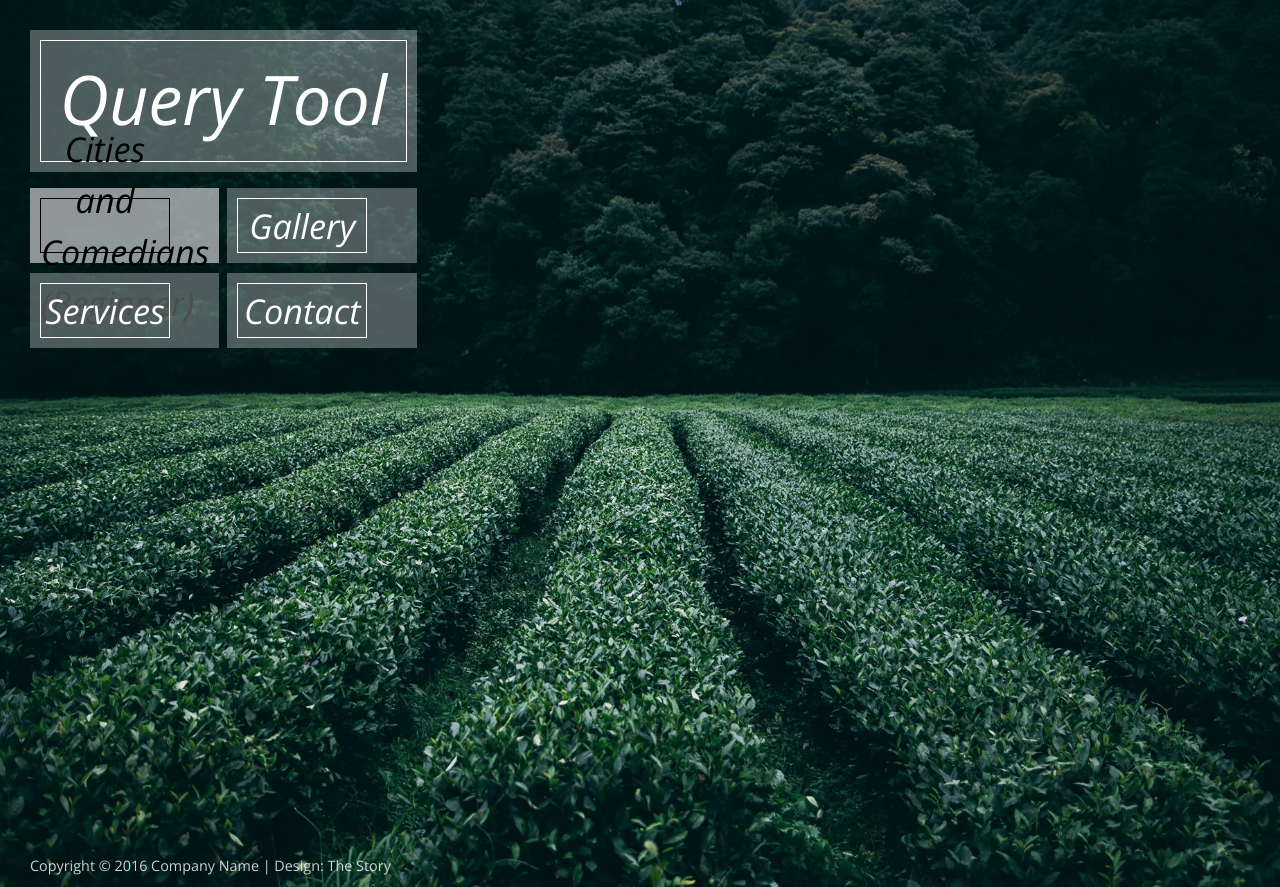
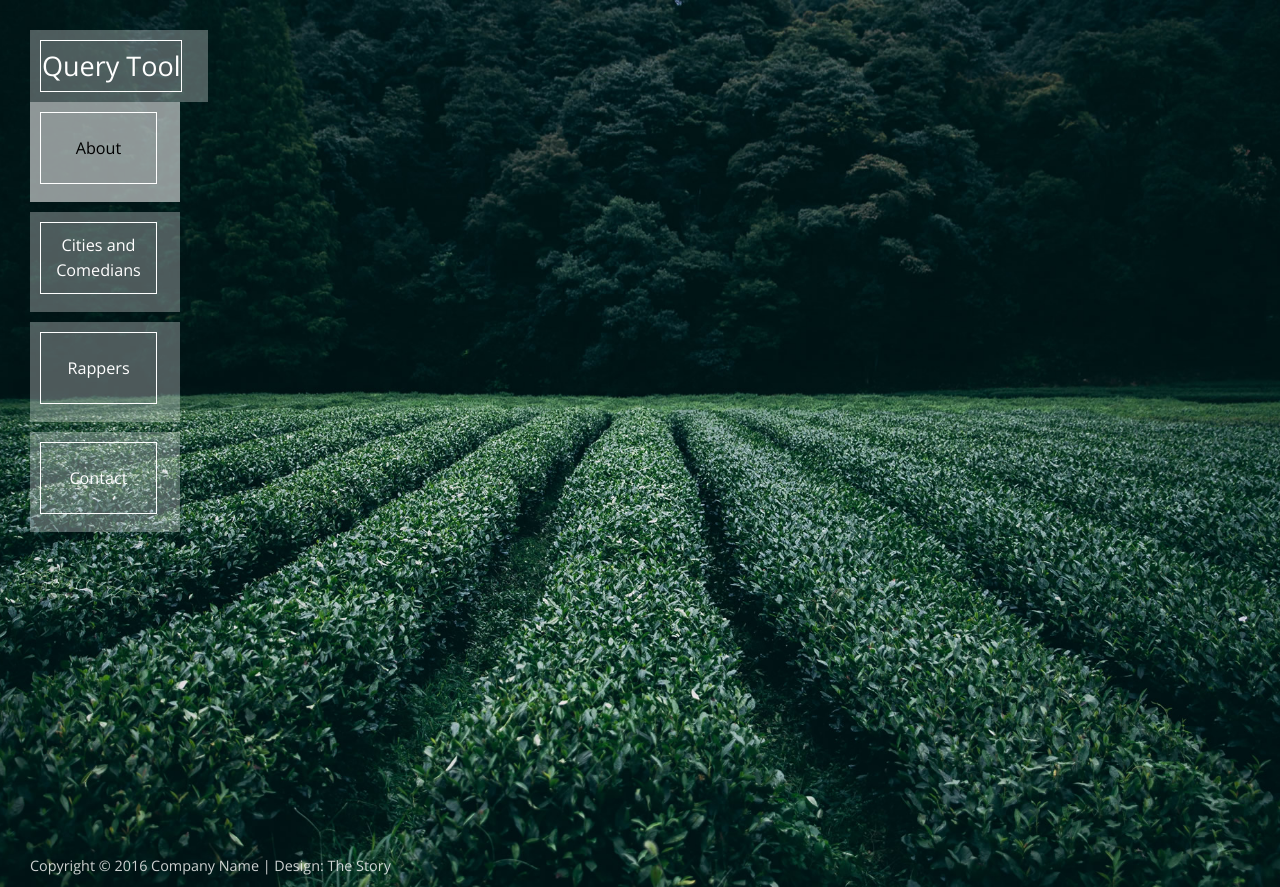
Before and after one commit to mcooney9790/QueryPractice, a Django app: page /first/ in a window 1280 px wide. Run offline with Django 3.2, Linux system fonts and the light colour scheme; some libraries are stand-ins or nearby versions.

Commit message:
First Launch

```diff
--- a/querytool/views.py
+++ b/querytool/views.py
@@ -45,12 +45,12 @@ def search(request):
         q = request.GET['q']
 
         # replace 'cities' with 'querytool_cities'
-        f = q.replace('cities','querytool_cities')
+        # f = q.replace('cities','querytool_cities')
 
         # this call queries the database and returns the data from the sent query along
         # with the cursor to retrieve the field names (field call below)
 
-        hq = query_db.handleQuery(f)
+        hq = query_db.handleQuery(q)
         query_results = hq.retrieve_data()
 
         try:
--- a/static_in_pro/our_static_1/css/templatemo-style.css
+++ b/static_in_pro/our_static_1/css/templatemo-style.css
@@ -53,8 +53,7 @@ p:last-child { margin-bottom: 0; }
 .page-bg-imgs-list { display: none; }
 
 .header {
-	max-width: 420px;
-	overflow: auto;
+	max-width: 200px;
 }
 
 .content-wrapper { margin-top: 0px;}
@@ -94,18 +93,19 @@ p:last-child { margin-bottom: 0; }
 .box-text {
 	border: 1px solid white;
 	color: white;
-	font-style: italic;
-	width: 100%;
-	height: 100%;
+	font-style: bold;
+	width: 90%;
+	height: 90%;
 }
 
 .box-white { background-color: rgba(255, 255, 255, 0.3);	}
+
 .box-black { background-color: rgba(0, 0, 0, 0.7); }
 
 .site-title-text {
-	font-size: 3.8em;
-	padding-top: 20px;
-	padding-bottom: 25px;
+	font-size: 1.5em;
+	padding-top: 10px;
+	padding-bottom: 10px;
 	text-align: center;
 }
 
@@ -119,7 +119,7 @@ p:last-child { margin-bottom: 0; }
 
 .box-nav-item {
 	margin-bottom: 10px;
-	font-size: 1.9em;
+	font-size: .9em;
 	-webkit-transition: all 0.3s ease;
 	transition: all 0.3s ease;
 }
@@ -133,8 +133,9 @@ p:last-child { margin-bottom: 0; }
 .box-nav-item:hover .box-text-nav-item,
 .box-nav-item:focus .box-text-nav-item,
 .box-nav-item.active .box-text-nav-item {
+
 	color: black;
-	border: 1px solid black;
+	/*border: 1px solid black;*/
 }
 
 /* footer */
@@ -162,7 +163,7 @@ p:last-child { margin-bottom: 0; }
 .block-keep-ratio,
 .block-keep-ratio-content {
 	display: block;
-	height:75px;
+	height:100px;
 	width:150px;
 }
 
@@ -178,9 +179,11 @@ p:last-child { margin-bottom: 0; }
 	content: '';
 }
 
-.block-keep-ratio-1-1:after { padding-top: 100%; }
+.block-keep-ratio-1-1:after { padding-top: 50%; }
 
-.block-width-half { width: 49%; }
+.block-width-half {
+width:150px;
+}
 
 .flexbox-center {
 	display: -webkit-box;
@@ -337,8 +340,6 @@ p:last-child { margin-bottom: 0; }
 }
 .querybox-wrapper {
 
-
 	 padding: 0 20px;
 
-
 }
--- a/templates/index.html
+++ b/templates/index.html
@@ -40,7 +40,7 @@ http://www.templatemo.com/tm-480-story
             <div class="container-fluid">
 
                 <div class="row">
-                    <div class="col-xs-6 col-sm-6 col-md-6 col-lg-4 col-xl-4">
+                    <div class="col-xs-3 col-sm-3 col-md-3 col-lg-2 col-xl-2">
 
                         <div class="header">
 
@@ -56,27 +56,27 @@ http://www.templatemo.com/tm-480-story
                             <nav class="js-nav">
                                 <ul class="nav-items-container">
 
-                                    <li data-nav-item-id="page-1" class="block-keep-ratio block-keep-ratio-1-1 block-width-half box box-white box-nav-item js-nav-item pull-xs-left">
-                                        <a href="#page-1"  class="block-keep-ratio-content box-nav-item-link">
-                                            <span class="box-text box-text-nav-item flexbox-center">Cities and Comedians (Beginner)</span>
+                                    <li data-nav-item-id="page-1" class="block-keep-ratio block-keep-ratio-1-1 block-width-half box box-white box-nav-item js-nav-item">
+                                        <a href="#page-1" class="block-keep-ratio-content box-nav-item-link">
+                                            <span class="box-text box-text-nav-item flexbox-center">About</span>
                                         </a>
                                     </li>
 
-                                    <li data-nav-item-id="page-2" class="block-keep-ratio block-keep-ratio-1-1 block-width-half box box-white box-nav-item js-nav-item pull-xs-right">
+                                    <li data-nav-item-id="page-2" class="block-keep-ratio block-keep-ratio-1-1 block-width-half box box-white box-nav-item js-nav-item">
 
                                         <a href="#page-2" id="#click_me"  class="block-keep-ratio-content box-nav-item-link">
-                                            <span class="box-text box-text-nav-item flexbox-center">Gallery</span>
+                                            <span class="box-text box-text-nav-item flexbox-center">Cities and Comedians</span>
                                         </a>
                                     </li>
 
-                                    <li data-nav-item-id="page-3" class="block-keep-ratio block-keep-ratio-1-1 block-width-half box box-white box-nav-item js-nav-item pull-xs-left">
-                                        <a href="#page-3"  class="block-keep-ratio-content box-nav-item-link">
-                                            <span class="box-text box-text-nav-item flexbox-center">Services</span>
+                                    <li data-nav-item-id="page-3" class="block-keep-ratio block-keep-ratio-1-1 block-width-half box box-white box-nav-item js-nav-item">
+                                        <a href="#page-3" class="block-keep-ratio-content box-nav-item-link">
+                                            <span class="box-text box-text-nav-item flexbox-center">Rappers</span>
                                         </a>
                                     </li>
 
-                                    <li data-nav-item-id="page-4" class="block-keep-ratio block-keep-ratio-1-1 block-width-half box box-white box-nav-item js-nav-item pull-xs-right">
-                                        <a href="#page-4" class="block-keep-ratio-content box-nav-item-link">
+                                    <li data-nav-item-id="page-4" class="block-keep-ratio block-keep-ratio-1-1 block-width-half box box-white box-nav-item js-nav-item">
+                                        <a href="#page-4" lass="block-keep-ratio-content box-nav-item-link">
                                             <span class="box-text box-text-nav-item flexbox-center">Contact</span>
                                         </a>
                                     </li>
@@ -87,13 +87,11 @@ http://www.templatemo.com/tm-480-story
 
                     </div>
 
-                    <div class="col-xs-9 col-sm-9 col-md-9 col-lg-6 col-xl-6">
+                    <div class="col-xs-8 col-sm-8 col-md-8 col-lg-6 col-xl-6">
                         <div class="content-wrapper js-content-wrapper">
 
                            <!-- about -->
                             <section data-page-id="page-1" class="content content-gallery js-content">
-
-
 
                                     <!-- <p>Credits go to <a rel="nofollow" href="http://unsplash.com">Unsplash</a> for images.</p> -->
                                     <div class="hide-flex" style="display:hidden;">
@@ -131,18 +129,26 @@ http://www.templatemo.com/tm-480-story
                                 <header class="box box-black margin-b-20">
                                     <h2 class="box-text page-title-text">Cities and Comedians</h2>
                                 </header>
+                                {% block show_question %}
+
+                                {% endblock %}
+
                                 <div class="content-text">
                                     <div class="page-content-wrapper">
                                         <div class="container-fluid">
                                             <div class="row">
-                                                <img src="{% static 'img/cities_and_comedians_REL.jpg' %}" height="200" width="500"/>
+                                                <img src="{% static 'img/cities_and_comedians_REL.jpg' %}" height="200" width="400"/>
                                                 <div class= "querybox-wrapper" class="col-lg-12">
-                                                    <form  style="width: 900px; height: 150px;" class="form-group" action="/search/" method="get">
-                                                        <textarea class = "querybox" rows="5" name="q">
-                                                        </textarea>
+                                                    <form class="form-group" action="/search/" method="get">
+                                                        <textarea type="text" class = "querybox" cols= "40" rows="5" name="q"/></textarea>
+
                                                         <input type="submit" value="Search">
                                                     </form>
                                                     </div>
+                                                {% block queryresult %}
+
+                                                {% endblock %}
+
                                                 </div>
                                             <div>
 
@@ -161,23 +167,28 @@ http://www.templatemo.com/tm-480-story
                             <section data-page-id="page-3" class="content js-content">
 
                                 <header class="box box-black margin-b-20">
-                                    <h2 class="box-text page-title-text">Cities and Comedians</h2>
+                                    <h2 class="box-text page-title-text">Rappers</h2>
                                 </header>
-                                <!-- Page Content -->
+                                {% block show_question2 %}
+
+                                {% endblock %}
+
                                 <div class="content-text">
                                     <div class="page-content-wrapper">
                                         <div class="container-fluid">
                                             <div class="row">
-                                                <img src="{% static 'img/cities_and_comedians_REL.jpg' %}" height="200" width="500"/>
-                                                <div class="col-lg-12">
-                                                    <p>
-                                                    </p>
-                                                    <form  style="width: 900px; height: 150px;" class="form-group" action="/search/" method="get">
-                                                        <textarea class="form-control" rows="5" id="comment" name="q">
-                                                        </textarea>
-                                                        <input class="btn btn-default" type="submit" value="Search">
+                                                <img src="{% static 'img/cities_and_comedians_REL.jpg' %}" height="200" width="400"/>
+                                                <div class= "querybox-wrapper" class="col-lg-12">
+                                                    <form class="form-group" action="/search/" method="get">
+                                                        <textarea type="text" class = "querybox" cols= "40" rows="5" name="q"/></textarea>
+
+                                                        <input type="submit" value="Search">
                                                     </form>
                                                     </div>
+                                                {% block queryresult2 %}
+
+                                                {% endblock %}
+
                                                 </div>
                                             <div>
 
@@ -187,29 +198,36 @@ http://www.templatemo.com/tm-480-story
 
                                 </div>
 
+                                <!-- Page Content -->
+
                             </section> <!-- #services -->
 
                             <!-- contact -->
                             <section data-page-id="page-4" class="content js-content">
 
-                                <header class="box box-black margin-b-20">
-                                    <h2 class="box-text page-title-text">Cities and Comedians</h2>
+                               <header class="box box-black margin-b-20">
+                                    <h2 class="box-text page-title-text">Boys and Girls</h2>
                                 </header>
-                                <!-- Page Content -->
+                                {% block show_question3 %}
+
+                                {% endblock %}
+
                                 <div class="content-text">
                                     <div class="page-content-wrapper">
                                         <div class="container-fluid">
                                             <div class="row">
-                                                <img src="{% static 'img/cities_and_comedians_REL.jpg' %}" height="200" width="500"/>
-                                                <div class="col-lg-12">
-                                                    <p>
-                                                    </p>
-                                                    <form  style="width: 900px; height: 150px;" class="form-group" action="/search/" method="get">
-                                                        <textarea class="form-control" rows="5" id="comment" name="q">
-                                                        </textarea>
-                                                        <input class="btn btn-default" type="submit" value="Search">
+                                                <img src="{% static 'img/cities_and_comedians_REL.jpg' %}" height="200" width="400"/>
+                                                <div class= "querybox-wrapper" class="col-lg-12">
+                                                    <form class="form-group" action="/search/" method="get">
+                                                        <textarea type="text" class = "querybox" cols= "40" rows="5" name="q"/></textarea>
+
+                                                        <input type="submit" value="Search">
                                                     </form>
                                                     </div>
+                                                {% block queryresult3 %}
+
+                                                {% endblock %}
+
                                                 </div>
                                             <div>
 
@@ -218,6 +236,8 @@ http://www.templatemo.com/tm-480-story
                                     </div>
 
                                 </div>
+
+                                <!-- Page Content -->
 
                             </section> <!-- #contact -->
                         </div>
--- a/templates/search_form.html
+++ b/templates/search_form.html
@@ -1,5 +1,5 @@
 <!DOCTYPE html>
-{% extends "q1.html" %}
+{% extends "index.html" %}
 
 {% block queryresult %}
 
```
